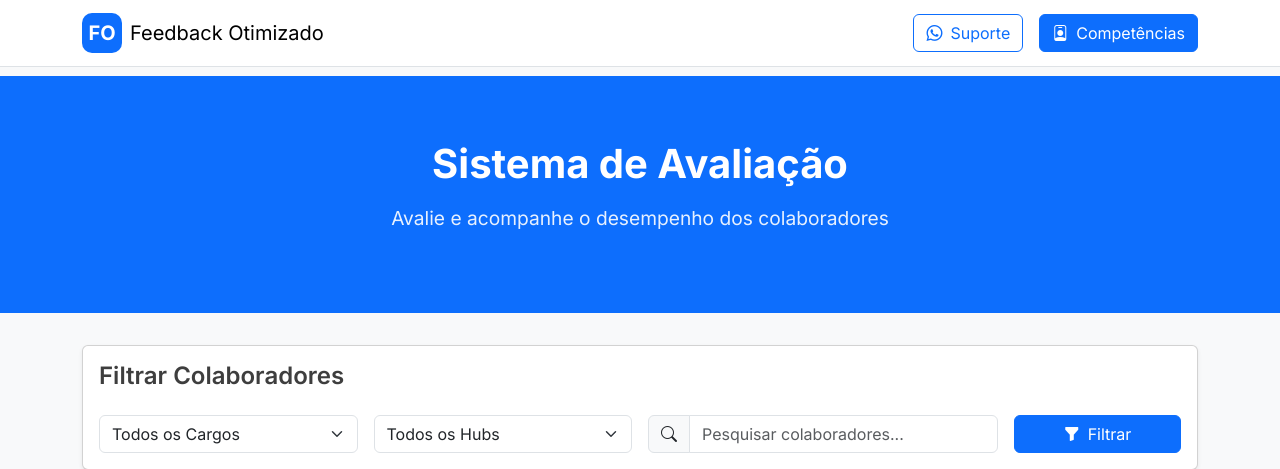
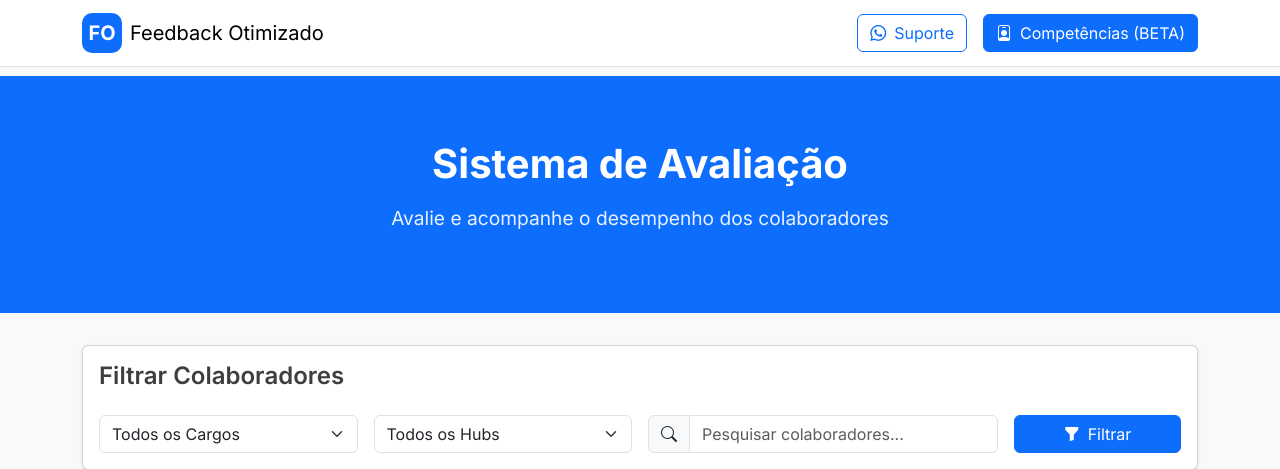
Before and after one commit to estuart27/Onepage-avaliacao, a Django app: template avaliacao/templates/avaliacao/home.html in a window 1280 px wide. Shown: the top 469 px of the page. Run offline with Django 5.2, Linux system fonts and the light colour scheme; the template is opened without the code that fills it: values that come from a table or form of the project are taken from there, others are empty; data comes from the database, SQL or seed files in the repository.

Commit message:
Atualizando-20/06/2025

```diff
--- a/avaliacao/templates/avaliacao/home.html
+++ b/avaliacao/templates/avaliacao/home.html
@@ -34,7 +34,7 @@
                     <i class="bi-person-badge me-2"></i>Sou Gestor
                 </a> {% endcomment %}
                 <a class="btn btn-primary" href="{% url 'ranking' %}">
-                    <i class="bi-person-badge me-2"></i>Competências
+                    <i class="bi-person-badge me-2"></i>Competências (BETA)
                 </a>
             </div>
         </div>
```
